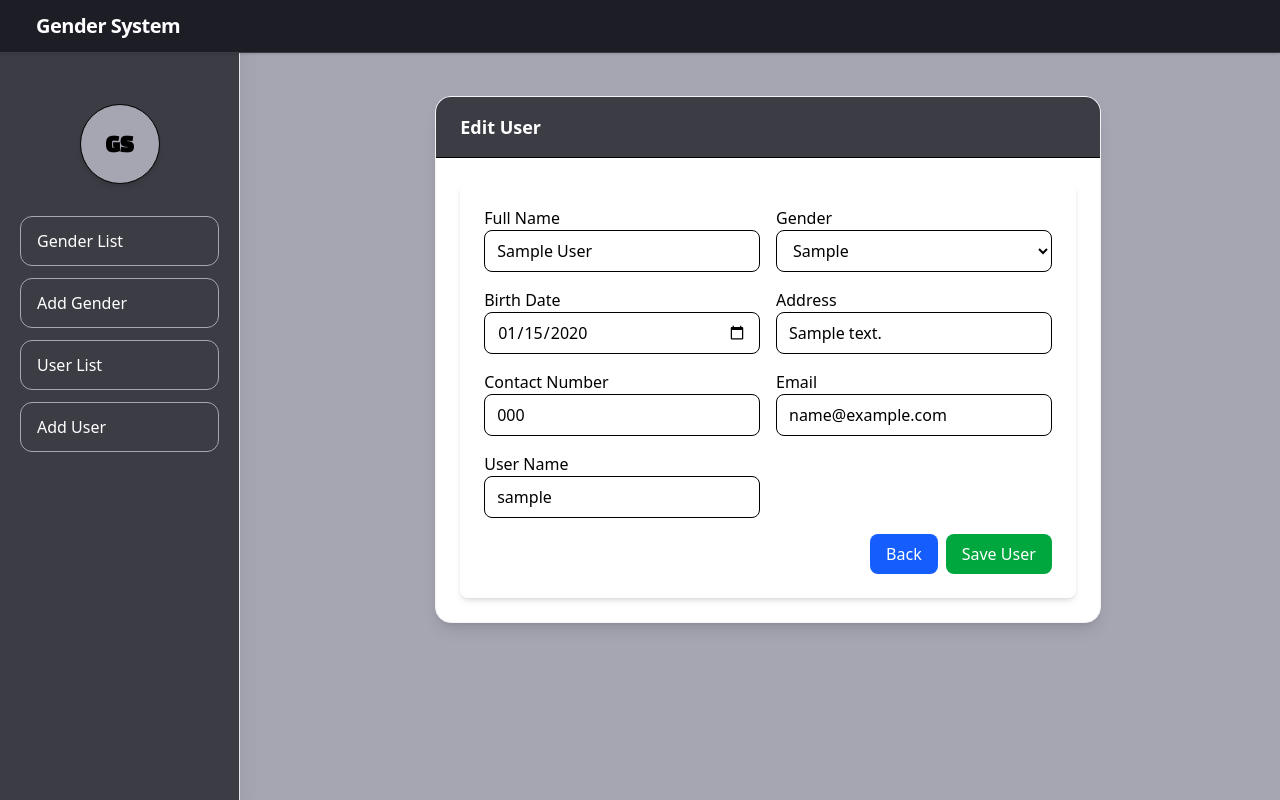
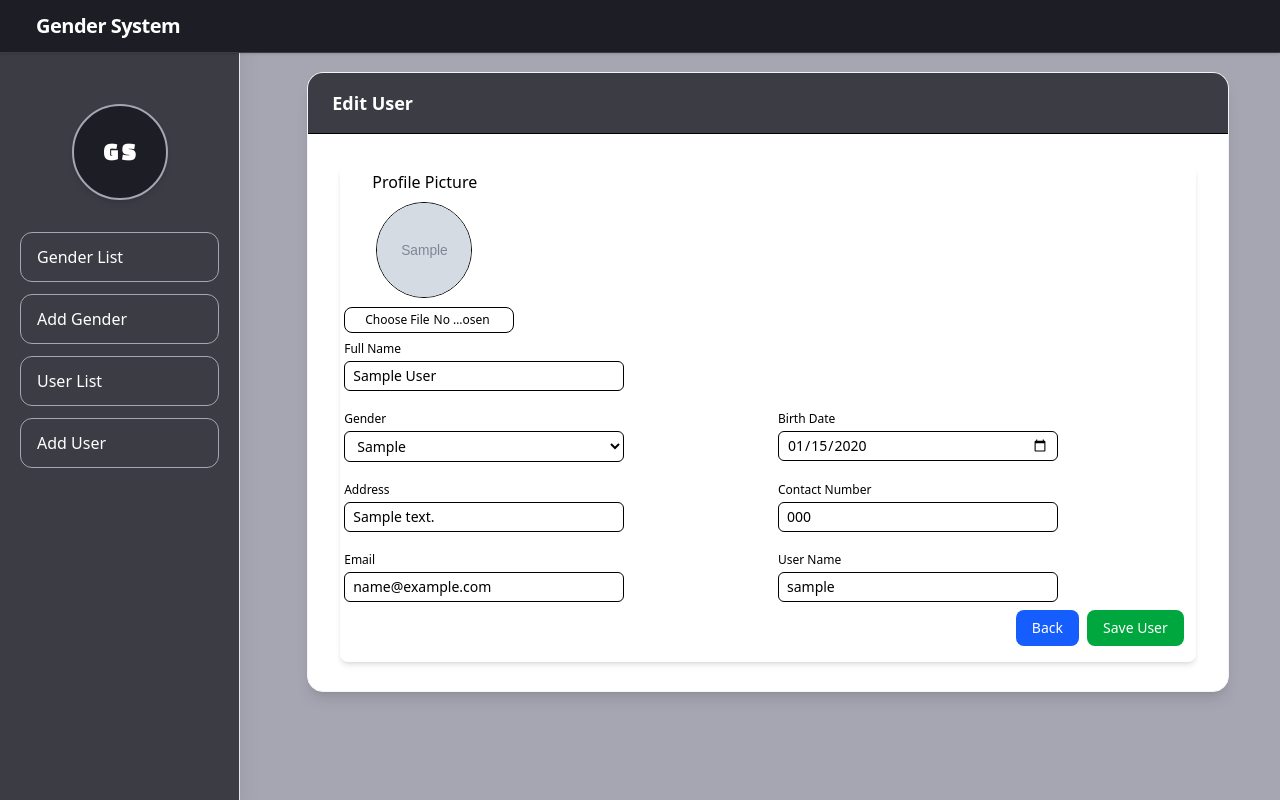
Before and after one commit to rico-john-gardose/gardosesite, a Django app: page /user/edit/1 in a window 1280 px wide. Run offline with Django 4.2, Linux system fonts and the light colour scheme; tables that the repository leaves empty hold one stand-in row (values such as "Sample post"); grey boxes marked "Sample" are stand-in pictures.

Commit message:
THIRD EDIT

```diff
--- a/crud/static/css/output.css
+++ b/crud/static/css/output.css
@@ -10,7 +10,6 @@
     --color-red-500: oklch(63.7% 0.237 25.331);
     --color-red-600: oklch(57.7% 0.245 27.325);
     --color-orange-500: oklch(70.5% 0.213 47.604);
-    --color-amber-300: oklch(87.9% 0.169 91.605);
     --color-green-100: oklch(96.2% 0.044 156.743);
     --color-green-500: oklch(72.3% 0.219 149.579);
     --color-green-600: oklch(62.7% 0.194 149.214);
@@ -19,7 +18,6 @@
     --color-blue-500: oklch(62.3% 0.214 259.815);
     --color-blue-600: oklch(54.6% 0.245 262.881);
     --color-blue-700: oklch(48.8% 0.243 264.376);
-    --color-gray-50: oklch(98.5% 0.002 247.839);
     --color-gray-100: oklch(96.7% 0.003 264.542);
     --color-gray-200: oklch(92.8% 0.006 264.531);
     --color-gray-300: oklch(87.2% 0.01 258.338);
@@ -278,8 +267,17 @@
   .mr-2 {
     margin-right: calc(var(--spacing) * 2);
   }
+  .mb-1 {
+    margin-bottom: calc(var(--spacing) * 1);
+  }
   .mb-2 {
     margin-bottom: calc(var(--spacing) * 2);
+  }
+  .mb-3 {
+    margin-bottom: calc(var(--spacing) * 3);
+  }
+  .mb-4 {
+    margin-bottom: calc(var(--spacing) * 4);
   }
   .mb-6 {
     margin-bottom: calc(var(--spacing) * 6);
@@ -290,8 +288,26 @@
   .ml-1 {
     margin-left: calc(var(--spacing) * 1);
   }
+  .ml-2 {
+    margin-left: calc(var(--spacing) * 2);
+  }
   .ml-3 {
     margin-left: calc(var(--spacing) * 3);
+  }
+  .ml-4 {
+    margin-left: calc(var(--spacing) * 4);
+  }
+  .ml-5 {
+    margin-left: calc(var(--spacing) * 5);
+  }
+  .ml-6 {
+    margin-left: calc(var(--spacing) * 6);
+  }
+  .ml-7 {
+    margin-left: calc(var(--spacing) * 7);
+  }
+  .ml-8 {
+    margin-left: calc(var(--spacing) * 8);
   }
   .ml-auto {
     margin-left: auto;
@@ -326,11 +339,56 @@
   .h-20 {
     height: calc(var(--spacing) * 20);
   }
-  .h-\[10\%\] {
-    height: 10%;
+  .h-24 {
+    height: calc(var(--spacing) * 24);
+  }
+  .h-25 {
+    height: calc(var(--spacing) * 25);
+  }
+  .h-64 {
+    height: calc(var(--spacing) * 64);
+  }
+  .h-72 {
+    height: calc(var(--spacing) * 72);
+  }
+  .h-80 {
+    height: calc(var(--spacing) * 80);
+  }
+  .h-100 {
+    height: calc(var(--spacing) * 100);
+  }
+  .h-150 {
+    height: calc(var(--spacing) * 150);
+  }
+  .h-155 {
+    height: calc(var(--spacing) * 155);
+  }
+  .h-160 {
+    height: calc(var(--spacing) * 160);
+  }
+  .h-165 {
+    height: calc(var(--spacing) * 165);
+  }
+  .h-170 {
+    height: calc(var(--spacing) * 170);
+  }
+  .h-200 {
+    height: calc(var(--spacing) * 200);
   }
   .h-\[50\%\] {
     height: 50%;
+  }
+  .h-\[60\%\] {
+    height: 60%;
+  }
+  .h-\[70\%\] {
+    height: 70%;
+  }
+  .h-\[125\%\] {
+    height: 125%;
+  }
+  .h-\[500px\] {
+    height: 500px;
   }
   .h-full {
     height: 100%;
@@ -353,11 +411,41 @@
   .w-20 {
     width: calc(var(--spacing) * 20);
   }
+  .w-24 {
+    width: calc(var(--spacing) * 24);
+  }
+  .w-25 {
+    width: calc(var(--spacing) * 25);
+  }
+  .w-30 {
+    width: calc(var(--spacing) * 30);
+  }
+  .w-40 {
+    width: calc(var(--spacing) * 40);
+  }
   .w-60 {
     width: calc(var(--spacing) * 60);
   }
+  .w-70 {
+    width: calc(var(--spacing) * 70);
+  }
+  .w-80 {
+    width: calc(var(--spacing) * 80);
+  }
   .w-\[30\%\] {
     width: 30%;
+  }
+  .w-\[40\%\] {
+    width: 40%;
+  }
+  .w-\[50\%\] {
+    width: 50%;
+  }
+  .w-\[60\%\] {
+    width: 60%;
+  }
+  .w-\[70\%\] {
+    width: 70%;
   }
   .w-full {
     width: 100%;
@@ -418,12 +509,24 @@
   .gap-4 {
     gap: calc(var(--spacing) * 4);
   }
+  .gap-5 {
+    gap: calc(var(--spacing) * 5);
+  }
+  .gap-6 {
+    gap: calc(var(--spacing) * 6);
+  }
   .space-y-3 {
     :where(& > :not(:last-child)) {
       --tw-space-y-reverse: 0;
       margin-block-start: calc(calc(var(--spacing) * 3) * var(--tw-space-y-reverse));
       margin-block-end: calc(calc(var(--spacing) * 3) * calc(1 - var(--tw-space-y-reverse)));
     }
+  }
+  .gap-x-6 {
+    column-gap: calc(var(--spacing) * 6);
+  }
+  .gap-y-4 {
+    row-gap: calc(var(--spacing) * 4);
   }
   .divide-y {
     :where(& > :not(:last-child)) {
@@ -471,6 +577,10 @@
     border-style: var(--tw-border-style);
     border-width: 1px;
   }
+  .border-2 {
+    border-style: var(--tw-border-style);
+    border-width: 2px;
+  }
   .border-r {
     border-right-style: var(--tw-border-style);
     border-right-width: 1px;
@@ -563,8 +676,17 @@
   .p-4 {
     padding: calc(var(--spacing) * 4);
   }
+  .p-5 {
+    padding: calc(var(--spacing) * 5);
+  }
   .p-6 {
     padding: calc(var(--spacing) * 6);
+  }
+  .p-7 {
+    padding: calc(var(--spacing) * 7);
+  }
+  .p-8 {
+    padding: calc(var(--spacing) * 8);
   }
   .px-1 {
     padding-inline: calc(var(--spacing) * 1);
@@ -601,6 +729,15 @@
   }
   .py-6 {
     padding-block: calc(var(--spacing) * 6);
+  }
+  .pt-15 {
+    padding-top: calc(var(--spacing) * 15);
+  }
+  .pt-17 {
+    padding-top: calc(var(--spacing) * 17);
+  }
+  .pt-18 {
+    padding-top: calc(var(--spacing) * 18);
   }
   .pt-20 {
     padding-top: calc(var(--spacing) * 20);
@@ -883,9 +1020,19 @@
       display: none;
     }
   }
-  .md\:mt-10 {
+  .md\:col-span-1 {
     @media (width >= 48rem) {
-      margin-top: calc(var(--spacing) * 10);
+      grid-column: span 1 / span 1;
+    }
+  }
+  .md\:col-span-2 {
+    @media (width >= 48rem) {
+      grid-column: span 2 / span 2;
+    }
+  }
+  .md\:col-span-3 {
+    @media (width >= 48rem) {
+      grid-column: span 3 / span 3;
     }
   }
   .md\:mt-14 {
@@ -903,9 +1055,39 @@
       width: calc(1 / 3 * 100%);
     }
   }
+  .md\:w-1\/5 {
+    @media (width >= 48rem) {
+      width: calc(1 / 5 * 100%);
+    }
+  }
   .md\:w-\[65\%\] {
     @media (width >= 48rem) {
       width: 65%;
+    }
+  }
+  .md\:w-\[70\%\] {
+    @media (width >= 48rem) {
+      width: 70%;
+    }
+  }
+  .md\:w-\[75\%\] {
+    @media (width >= 48rem) {
+      width: 75%;
+    }
+  }
+  .md\:w-\[80\%\] {
+    @media (width >= 48rem) {
+      width: 80%;
+    }
+  }
+  .md\:w-\[85\%\] {
+    @media (width >= 48rem) {
+      width: 85%;
+    }
+  }
+  .md\:w-\[90\%\] {
+    @media (width >= 48rem) {
+      width: 90%;
     }
   }
   .md\:w-\[97\%\] {
--- a/crud/templates/gender/AddGender.html
+++ b/crud/templates/gender/AddGender.html
@@ -6,7 +6,7 @@
 {% include "include/sidebar.html" %}
 {% include "include/ToastMessage.html" %}
 
-<div class="min-h-screen bg-[#A6A6B3] flex justify-center items-start pt-24 pl-64"]>
+<div class="min-h-screen bg-[#A6A6B3] flex justify-center items-start pt-24 pl-64">
   <div class="bg-white shadow-lg rounded-2xl overflow-hidden border border-gray-100  w-full md:w-[65%] mx-auto">
     <div class="px-6 py-4 border-b bg-[#3C3C45]">
       <h1 class="text-white text-lg font-bold">Add Gender</h1>
@@ -16,7 +16,7 @@
       <div class="bg-white mx-auto w-full md:w-1/3 mb-10 mt-10 ">
         <label for="gender" class="block text-sm font-bold text-black mb-2">Gender</label>
 
-        <input type="text"name="gender"placeholder="Enter gender"id="gender"
+        <input type="text" name="gender" placeholder="Enter gender" id="gender"
               class="bg-white px-3 py-2.5 border border-gray-300 text-black block text-sm rounded-lg w-full
                 focus:outline-none focus:ring-2 focus:ring-blue-500 focus:border-blue-500 transition duration-200" />
 
--- a/crud/templates/gender/DeleteGender.html
+++ b/crud/templates/gender/DeleteGender.html
@@ -6,7 +6,7 @@
 {% include "include/sidebar.html" %}
 {% include "include/ToastMessage.html" %}
 
-<div class="min-h-screen bg-[#A6A6B3] flex justify-center items-start pt-24 pl-64"]>
+<div class="min-h-screen bg-[#A6A6B3] flex justify-center items-start pt-24 pl-64">
   <div class="bg-white shadow-lg rounded-2xl overflow-hidden border border-gray-100  w-full md:w-[65%] mx-auto">
     <div class="px-6 py-4 border-b bg-[#3C3C45]">
       <h1 class="text-white text-lg font-bold">Delete Gender</h1>
@@ -16,7 +16,7 @@
       <div class="bg-white mx-auto w-full md:w-1/3 mb-10 mt-10 ">
         <label for="gender" class="block text-sm font-bold text-black mb-2">Gender</label>
 
-      <input type="text"name="gender"placeholder="Enter gender"id="gender"value = "{{gender.gender}}"
+      <input type="text" name="gender" placeholder="Enter gender" id="gender" value = "{{gender.gender}}"
              class="bg-white px-3 py-2.5 border border-gray-300 text-black block text-sm rounded-lg w-full
               focus:outline-none focus:ring-2 focus:ring-blue-500 focus:border-blue-500 transition duration-200" />
 
--- a/crud/templates/gender/EditGender.html
+++ b/crud/templates/gender/EditGender.html
@@ -6,7 +6,7 @@
 {% include "include/sidebar.html" %}
 {% include "include/ToastMessage.html" %}
 
-<div class="min-h-screen bg-[#A6A6B3] flex justify-center items-start pt-24 pl-64"]>
+<div class="min-h-screen bg-[#A6A6B3] flex justify-center items-start pt-24 pl-64">
   <div class="bg-white shadow-lg rounded-2xl overflow-hidden border border-gray-100  w-full md:w-[65%] mx-auto">
     <div class="px-6 py-4 border-b bg-[#3C3C45]">
       <h1 class="text-white text-lg font-bold">Edit Gender</h1>
@@ -16,7 +16,7 @@
       <div class="bg-white mx-auto w-full md:w-1/3 mb-10 mt-10 ">
         <label for="gender" class="block text-sm font-bold text-black mb-2">Gender</label>
 
-      <input type="text"name="gender"placeholder="Enter gender"id="gender"value ="{{gender.gender}}"
+      <input type="text" name="gender" placeholder="Enter gender" id="gender" value ="{{gender.gender}}"
              class="bg-white px-3 py-2.5 border border-gray-300 text-black block text-sm rounded-lg w-full
               focus:outline-none focus:ring-2 focus:ring-blue-500 focus:border-blue-500 transition duration-200" />
 
--- a/crud/templates/include/sidebar.html
+++ b/crud/templates/include/sidebar.html
@@ -1,5 +1,4 @@
 <nav class="fixed top-0 z-50 w-full bg-[#1D1D26] backdrop-blur-xl border-b border-[#3C3C45] shadow-sm">
-
   <div class="px-6 py-3 flex items-center">
 
     <button data-drawer-target="sidebar"
@@ -28,10 +27,8 @@
 
   <div class="h-full px-5 py-6">
     <div class="flex flex-col items-center mb-6">
-      <div class="w-20 h-20 rounded-full border border- bg-[#A6A6B3] flex items-center justify-center shadow-md mb-2">
-        <span class="text-black text-2xl font-bold font-[Changa_One]">
-          GS
-        </span>
+      <div class="w-24 h-24 rounded-full border-2 border-[#A6A6B3]  bg-[#1D1D26] flex items-center justify-center shadow-md mb-2">
+        <span class="text-white text-2xl font-bold font-[Changa_One]"> G S </span>
       </div>
     </div>
 
--- a/crud/templates/user/AddUser.html
+++ b/crud/templates/user/AddUser.html
@@ -41,7 +41,7 @@
                         <div>
                             <label for="birth_date" class="block text-sm font-medium mb-2"> Birth Date</label>
                             <input  type="date" name="birth_date" id="birth_date" class="bg-white px-3 py-2.5 border border-gray-300
-                            text-black block text-sm rounded-md w-fullfocus:outline-none focus:ring-2 focus:ring-blue-600 focus:border-blue-600"
+                            text-black block text-sm rounded-md w-full focus:outline-none focus:ring-2 focus:ring-blue-600 focus:border-blue-600"
                             />
                         </div>
 
@@ -53,7 +53,7 @@
 
                         <div>
                             <label for="contact_number" class="block text-sm font-medium mb-2"> Contact Number</label>
-                            <input type="Number"name="contact_number"id="contact_number" class="bg-white px-3 py-2.5 border border-gray-300
+                            <input type="number"name="contact_number"id="contact_number" class="bg-white px-3 py-2.5 border border-gray-300
                             text-black block text-sm rounded-md w-full focus:outline-none focus:ring-2 focus:ring-blue-600 focus:border-blue-600"/>
                         </div>
 
--- a/crud/templates/user/EditUser.html
+++ b/crud/templates/user/EditUser.html
@@ -5,27 +5,33 @@
 {% block 'content' %}
 {% include "include/sidebar.html" %}
 {% include "include/ToastMessage.html" %}
-<div class="min-h-screen bg-[#A6A6B3] flex justify-center items-start pt-24 pl-64">
-  <div class="bg-white shadow-lg rounded-2xl overflow-hidden border border-gray-100 w-full md:w-[65%] mx-auto">
+<div class="min-h-screen bg-[#A6A6B3] flex justify-center items-start pt-18 pl-64">
+  <div class="bg-white shadow-lg rounded-2xl overflow-hidden border border-gray-100 h-155 w-full md:w-[90%] mx-auto">
 
     <div class="px-6 py-4 border-b bg-[#3C3C45]">
       <h1 class="text-white text-lg font-bold">Edit User </h1>
     </div>
 
-    <div class="p-6">
-      <form action="/user/edit/{{user.user_id}}" method="post">
+    <div class="p-8">
+      <form action="/user/edit/{{user.user_id}}" method="post" enctype="multipart/form-data">
         {% csrf_token %}
-        <div class="bg-white p-6 rounded-lg shadow-md">
-          <div class="grid grid-cols-1 md:grid-cols-2 gap-4">
-
-            <div>
-              <label>Full Name</label>
-              <input type="text" name="full_name" value="{{user.full_name}}" class="w-full border px-3 py-2 rounded-lg">
+        <div class="bg-white p-1 rounded-lg shadow-md">
+          <div class="grid grid-cols-1 md:grid-cols-2 gap-5">
+            <div class="md:col-span-2">
+              <div>
+                  <label class="block mb-2 ml-7" >Profile Picture</label>
+                  {% if user.profile_pic %}
+                      <img src="{{ user.profile_pic.url }}" alt="Profile" class="w-24 h-24 object-cover rounded-full mb-2 ml-8 border">
+                  {% endif %}
+                  <input type="file" name="profile_pic" class="w-full md:w-1/5 border text-xs px-5 py-1 mb-2 rounded-lg">
+              </div>
+              <label class="block text-xs mb-1 font-medium">Full Name</label>
+              <input type="text" name="full_name" value="{{user.full_name}}" class="w-70 border px-2 py-1 text-sm rounded-md">
             </div>
 
             <div>
-              <label>Gender</label>
-              <select name="gender" class="w-full border px-3 py-2 rounded-lg">
+              <label class="block text-xs mb-1 font-medium">Gender</label>
+              <select name="gender" class="w-70 border px-2 py-1 text-sm rounded-md">
 
                 {% for gender in genders %}
                 <option value="{{gender.gender_id}}"
@@ -38,34 +44,34 @@
             </div>
 
             <div>
-              <label>Birth Date</label>
-              <input type="date" name="birth_date" value="{{user.birth_date|date:'Y-m-d'}}" class="w-full border px-3 py-2 rounded-lg">
+              <label class="block text-xs mb-1 font-medium">Birth Date</label>
+              <input type="date" name="birth_date" value="{{user.birth_date|date:'Y-m-d'}}" class="w-70 border px-2 py-1 text-sm rounded-md">
             </div>
 
             <div>
-              <label>Address</label>
-              <input type="text" name="address" value="{{user.address}}" class="w-full border px-3 py-2 rounded-lg">
+              <label class="block text-xs mb-1 font-medium">Address</label>
+              <input type="text" name="address" value="{{user.address}}" class="w-70 border px-2 py-1 text-sm rounded-md">
             </div>
 
             <div>
-              <label>Contact Number</label>
-              <input type="text" name="contact_number" value="{{user.contact_number}}" class="w-full border px-3 py-2 rounded-lg">
+              <label class="block text-xs mb-1 font-medium">Contact Number</label>
+              <input type="text" name="contact_number" value="{{user.contact_number}}" class="w-70 border px-2 py-1 text-sm rounded-md">
             </div>
 
             <div>
-              <label>Email</label>
-              <input type="text" name="email" value="{{user.email}}" class="w-full border px-3 py-2 rounded-lg">
+              <label class="block text-xs mb-1 font-medium">Email</label>
+              <input type="text" name="email" value="{{user.email}}" class="w-70 border px-2 py-1 text-sm rounded-md">
             </div>
 
             <div>
-              <label>User Name</label>
-              <input type="text" name="username" value="{{user.username}}" class="w-full border px-3 py-2 rounded-lg">
+              <label class="block text-xs mb-1 font-medium">User Name</label>
+              <input type="text" name="username" value="{{user.username}}" readonly class="w-70 border px-2 py-1 text-sm rounded-md">
             </div>
           </div>
 
-          <div class="flex justify-end mt-4">
-            <a href="/user/list" class="px-4 py-2 mr-2 bg-blue-600 text-white rounded-lg">Back</a>
-            <button type="submit" class="px-4 py-2 bg-green-600 text-white rounded-lg">Save User</button>
+          <div class="flex justify-end mt-2 mb-3 mr-2">
+            <a href="/user/list" class=" text-sm px-4 py-2 mr-2 bg-blue-600 text-white rounded-lg">Back</a>
+            <button type="submit" class="text-sm px-4 py-2 bg-green-600 text-white rounded-lg">Save User</button>
           </div>
         </div>
       </form>
--- a/crud/templates/user/UserList.html
+++ b/crud/templates/user/UserList.html
@@ -9,7 +9,7 @@ User Lists
 {% include "include/Sidebar.html" %}
 {% include "include/ToastMessage.html" %}
 
-<div class="min-h-screen bg-[#A6A6B3] p-0.5">
+<div class="min-h-screen bg-[#A6A6B3] p-1">
     <div class="p-3 sm:ml-64 mt-16">
         <div class="bg-white shadow-lg rounded-2xl overflow-hidden border border-gray-100 w-full max-w-7xl mx-auto">
             <div class="flex items-center justify-between px-6 py-3 border-b bg-[#3C3C45]">
--- a/crud/views.py
+++ b/crud/views.py
@@ -102,36 +102,33 @@ def user_list(request):
     return HttpResponse(f'Error occurred during  load  users: {e}')
 
 
-# FIXME:SIDEBAR ALL GOODS
+# FIXME: SIDEBAR CHECK
 def user_list(request):
     search = request.GET.get('search')
 
+    users = Users.objects.select_related('gender')
+
+
     if search:
-        users = Users.objects.filter(
+        users = users.filter(
             Q(full_name__icontains=search) |
             Q(gender__gender__icontains=search) |
-            Q(birth_date__icontains=search)|
-            Q(address__icontains=search)|
-            Q(contact_number__icontains=search)|
+            Q(birth_date__icontains=search) |
+            Q(address__icontains=search) |
+            Q(contact_number__icontains=search) |
             Q(email__icontains=search)
         )
-    else:
-        users = Users.objects.all()
 
-    return render(request, 'user/UserList.html', {
-        'users': users
-    })
+    users = users.order_by('-user_id')
 
-  #FIXME: PAGINATION
-def user_list(request):
-    users = Users.objects.all().order_by('-user_id')
-
+# FIXME: PARA SA PAGINATOR CHECK
     paginator = Paginator(users, 15)
     page_number = request.GET.get('page')
     page_obj = paginator.get_page(page_number)
 
     return render(request, 'user/UserList.html', {
-        'page_obj': page_obj
+        'page_obj': page_obj,
+        'search': search
     })
 
 
@@ -149,8 +146,12 @@ def edit_user(request, userId):
             userObj.email = request.POST.get('email')
             userObj.username = request.POST.get('username')
 
+
+# TODO:PARA MA CHANGE IMAGE
+            if request.FILES.get('profile_pic'):
+                userObj.profile_pic = request.FILES.get('profile_pic')
+
             userObj.save()
-
             messages.success(request, 'User updated successfully!')
 
             data = {
@@ -169,7 +170,6 @@ def edit_user(request, userId):
             }
 
             return render(request, 'user/EditUser.html', data)
-
     except Exception as e:
         return HttpResponse(f'Error occurred during edit user: {e}')
 
@@ -192,7 +192,6 @@ def delete_user(request, userId):
             }
 
             return render(request, 'user/DeleteUser.html', data)
-
     except Exception as e:
         return HttpResponse(f'Error occurred during delete user: {e}')
 
@@ -214,12 +213,12 @@ def add_user(request):
       profile_pic = request.FILES.get('profile_pic')
 
 
-# FIXME: password validation ALL GOODS
+# FIXME: password validation CHECK
       if password != confirmPassword:
         messages.error(request, "Password does not match!")
         return redirect('/user/add')
 
-
+ # FIXME: Para indi mag double ang username
       if Users.objects.filter(username=username).exists():
         messages.error(request, "Username already exists!")
         return redirect('/user/add')
```
Also changed, not shown: other parts of crud/static/css/output.css (+27 -14 lines), crud/templates/user/DeleteUser.html (+38 -26 lines), profiles/OIP.webp (added), profiles/epic-gojovs-sukuna-battle-artwork-aa3fskb56jpglfx4_Gk9i0MM.jpg (added), profiles/meal_4.png (added), profiles/megumi-summon-jujutsu-kaisen-7605h.jpg (added).
